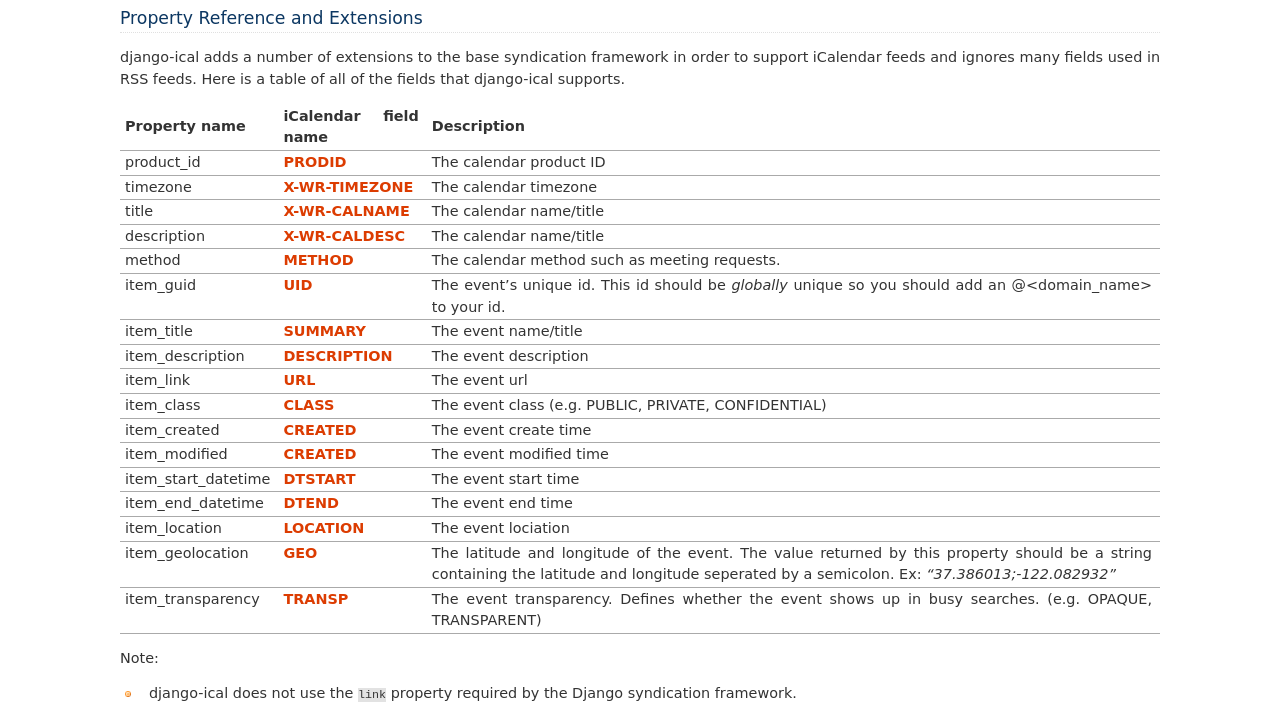
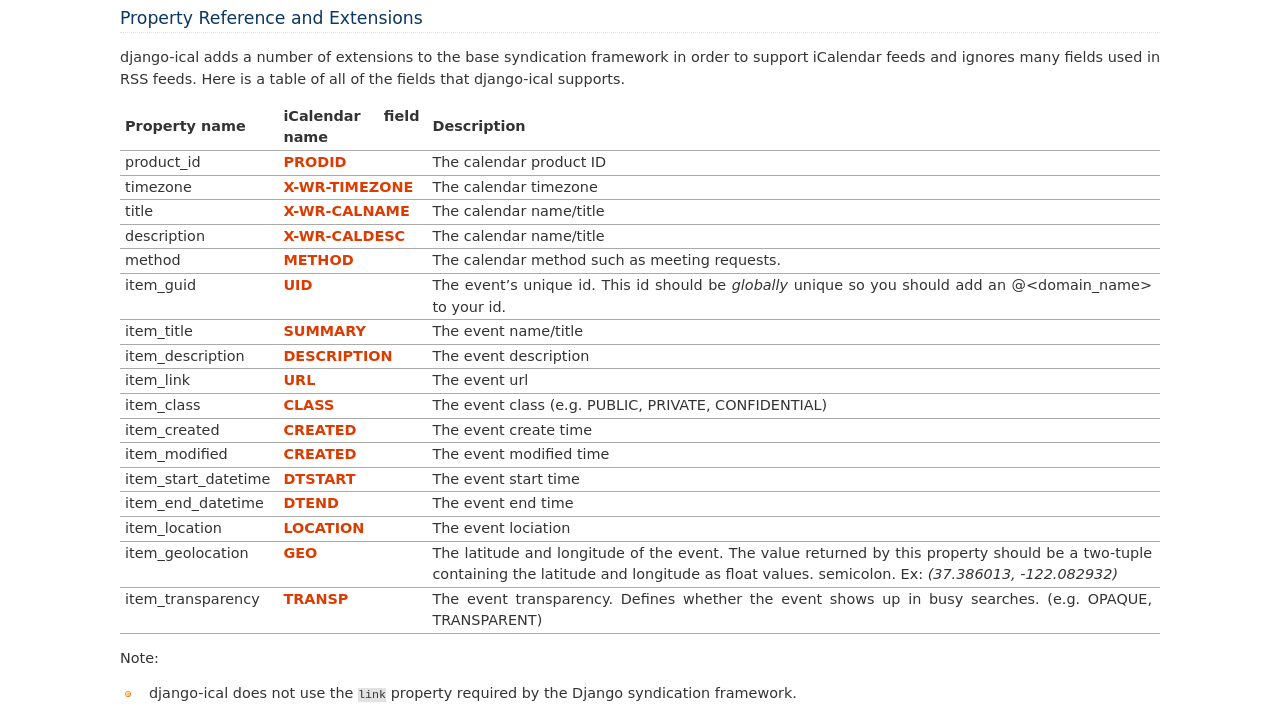
Before and after one commit to jazzband/django-ical, a Sphinx documentation site: the page built from docs/source/usage.rst, in a window 1280 px wide. Shown: the part 926-1642 px from the top of the page. Built offline with Sphinx 7.4.7, drawn with Linux system fonts in a browser that asks for light colours.

Commit message:
Updated docs for the geolocation property.

```diff
--- a/docs/source/usage.rst
+++ b/docs/source/usage.rst
@@ -105,11 +105,11 @@
 | item_geolocation      | `GEO`_                | The latitude and longitude  |
 |                       |                       | of the event. The value     |
 |                       |                       | returned by this property   |
-|                       |                       | should be a string          |
+|                       |                       | should be a two-tuple       |
 |                       |                       | containing the latitude and |
-|                       |                       | longitude seperated by a    |
+|                       |                       | longitude as float values.  |
 |                       |                       | semicolon. Ex:              |
-|                       |                       | *"37.386013;-122.082932"*   |
+|                       |                       | *(37.386013, -122.082932)*  |
 +-----------------------+-----------------------+-----------------------------+
 | item_transparency     | `TRANSP`_             | The event transparency.     |
 |                       |                       | Defines whether the event   |
```
